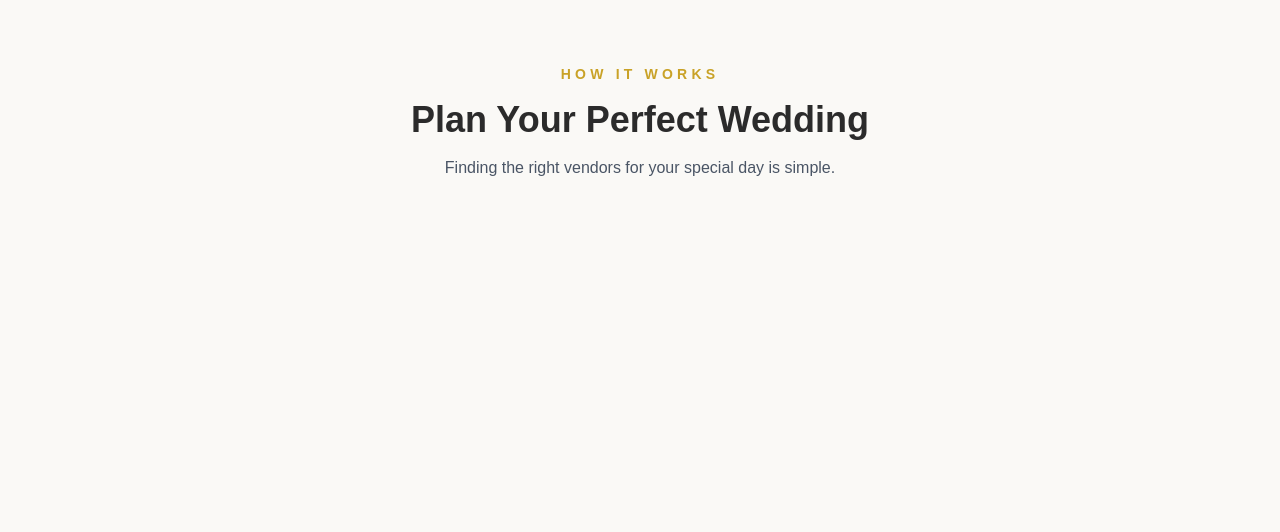
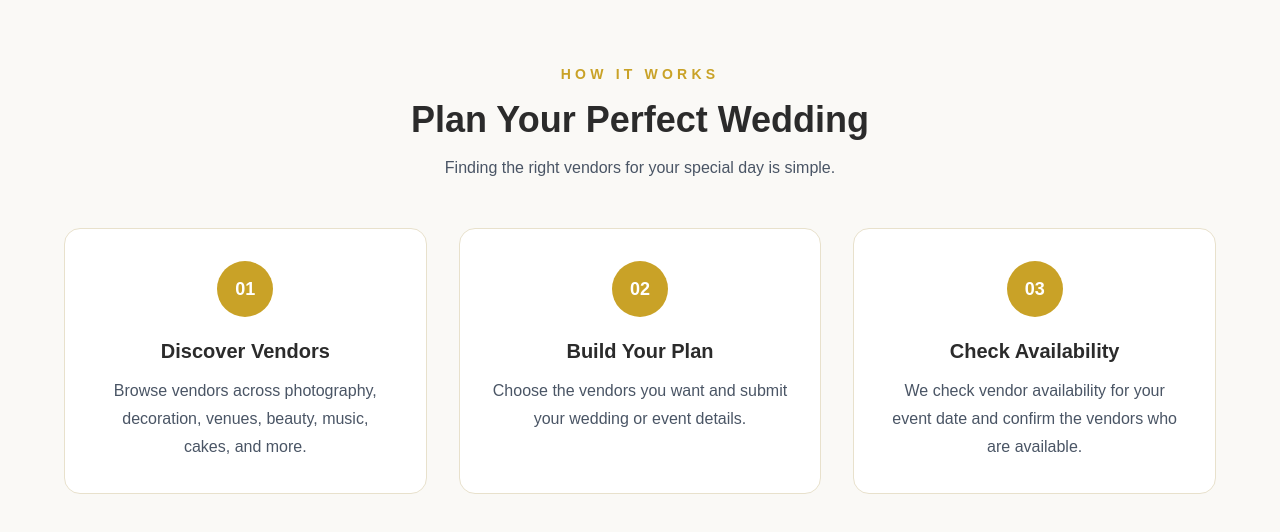
Before and after one commit to ReeSeng1/wedding-event-platform, a Next.js app in the folder frontend/: page /how-it-works in a window 1280 px wide. Shown: the top 532 px of the page. Built offline with nearby package versions, Linux system fonts and the light colour scheme.

Commit message:
update the how-it-works page

```diff
--- a/frontend/src/app/how-it-works/page.tsx
+++ b/frontend/src/app/how-it-works/page.tsx
@@ -12,6 +12,41 @@ export default function HowItWorksPage() {
                     <p className="mx-auto mt-4 max-w-2xl text-gray-600">
                         Finding the right vendors for your special day is simple.
                     </p>
+                    <div className="mt-12 grid gap-8 md:grid-cols-3">
+                        <div className="rounded-2xl border border-[#E8E1CC] bg-white p-8 text-center">
+                            <div className="mx-auto flex h-14 w-14 items-center justify-center rounded-full bg-[#C9A227] text-lg font-bold text-white">
+                                01
+                            </div>
+                            <h2 className="mt-5 text-xl font-semibold text-[#2B2B2B]">
+                                Discover Vendors
+                            </h2>
+                            <p className="mt-3 leading-7 text-gray-600">
+                                Browse vendors across photography, decoration, venues, beauty, music, cakes, and more.
+                            </p>
+                        </div>
+                        <div className="rounded-2xl border border-[#E8E1CC] bg-white p-8 text-center">
+                            <div className="mx-auto flex h-14 w-14 items-center justify-center rounded-full bg-[#C9A227] text-lg font-bold text-white">
+                                02
+                            </div>
+                            <h2 className="mt-5 text-xl font-semibold text-[#2B2B2B]">
+                                Build Your Plan
+                            </h2>
+                            <p className="mt-3 leading-7 text-gray-600">
+                                Choose the vendors you want and submit your wedding or event details.
+                            </p>
+                        </div>
+                        <div className="rounded-2xl border border-[#E8E1CC] bg-white p-8 text-center">
+                            <div className="mx-auto flex h-14 w-14 items-center justify-center rounded-full bg-[#C9A227] text-lg font-bold text-white">
+                                03
+                            </div>
+                            <h2 className="mt-5 text-xl font-semibold text-[#2B2B2B]">
+                                Check Availability
+                            </h2>
+                            <p className="mt-3 leading-7 text-gray-600">
+                                We check vendor availability for your event date and confirm the vendors who are available.
+                            </p>
+                        </div>
+                    </div>
                 </div>
             </div>
         </main>
```
